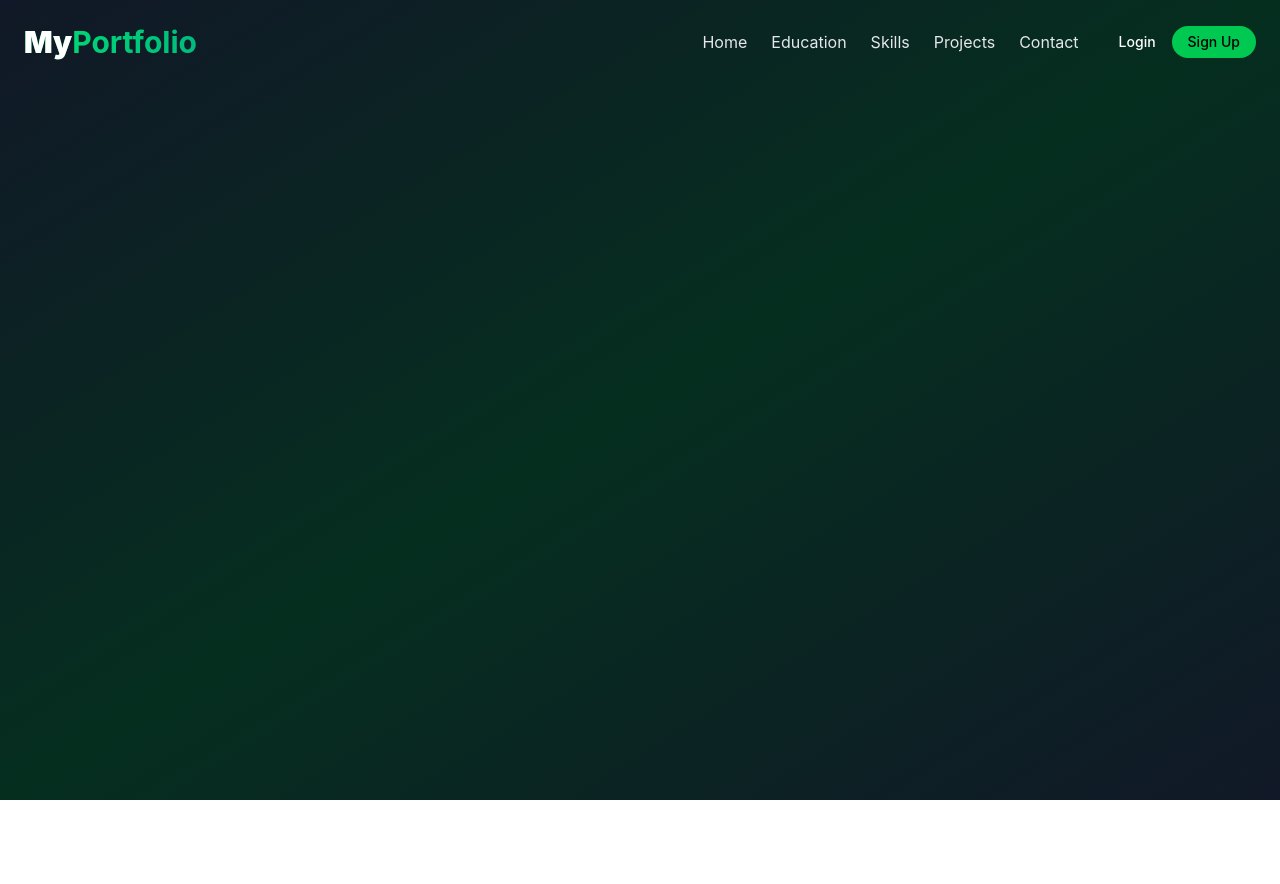
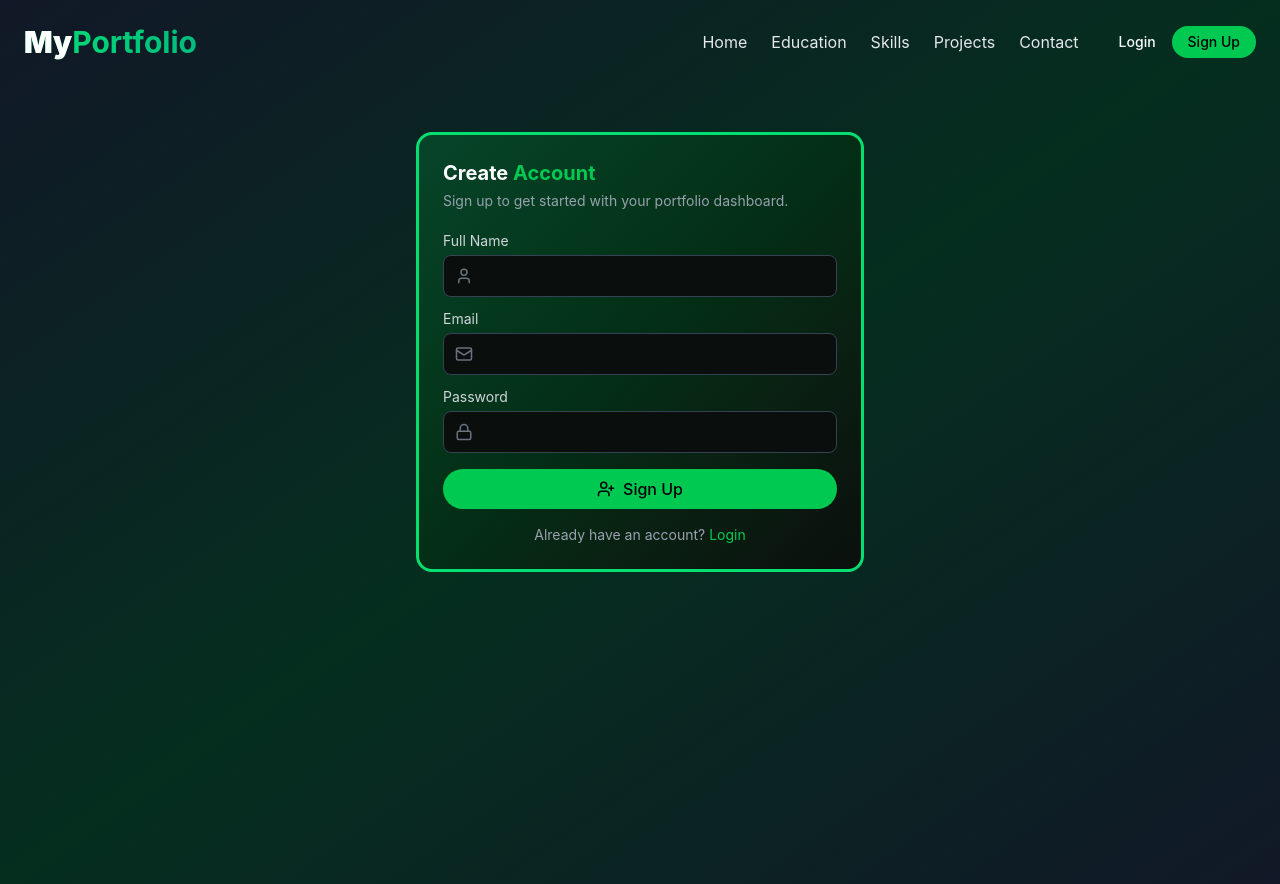
Before and after one commit to beenishishaq2026-iss/Task3-MLBench-MyPortfolio, a React (Vite) app: page /signup in a window 1280 px wide. Before the commit the page ends 800 px from the top, so only its background shows below. Built offline with nearby package versions, Linux system fonts and the light colour scheme.

Commit message:
Add signup page

```diff
--- a/src/App.jsx
+++ b/src/App.jsx
@@ -7,6 +7,7 @@ import Skills from "./components/Skills";
 import Projects from "./components/Projects"
 import Contact from "./components/Contact.jsx";
 import Login from "./pages/Login.jsx";
+import Signup from "./pages/Signup";
 
 function Home(){
   return(
@@ -28,6 +29,7 @@ function App() {
       <Routes>
        <Route path="/" element={<Home />} />
         <Route path="/Login" element={<Login />} />
+        <Route path="/signup" element={<Signup />} />
       </Routes>
     </div>
      </BrowserRouter>
--- /dev/null
+++ b/src/pages/Signup.jsx
@@ -0,0 +1,96 @@
+import { useState } from "react";
+import { User, Mail, Lock, UserPlus } from "lucide-react";
+
+function Signup() {
+  const [formData, setFormData] = useState({
+    name: "",
+    email: "",
+    password: "",
+  });
+
+  const handleChange = (e) => {
+    setFormData({ ...formData, [e.target.name]: e.target.value });
+  };
+
+  const handleSubmit = (e) => {
+    e.preventDefault();
+    console.log("Signup data:", formData);
+  };
+
+  return (
+   <div className="min-h-screen flex items-start justify-center px-4 pt-12 pb-8">
+      <div className="w-full max-w-md bg-gradient-to-br from-green-800/50 via-green-950 to-[#0a0f0d] border-[3px] border-green-400 rounded-2xl p-6">
+        <h1 className="text-xl font-bold text-white mb-1">
+          Create <span className="text-green-500">Account</span>
+        </h1>
+        <p className="text-gray-400 text-sm mb-5">
+          Sign up to get started with your portfolio dashboard.
+        </p>
+
+        <form onSubmit={handleSubmit} className="flex flex-col gap-3">
+          <div>
+            <label className="text-sm text-gray-300 mb-1 block">Full Name</label>
+            <div className="relative">
+              <User className="absolute left-3 top-1/2 -translate-y-1/2 text-gray-500" size={18} />
+              <input
+                type="text"
+                name="name"
+                value={formData.name}
+                onChange={handleChange}
+                className="w-full bg-[#0a0f0d] border border-gray-700 rounded-lg pl-10 pr-4 py-2 text-white focus:outline-none focus:border-green-500 transition-colors"
+                required
+              />
+            </div>
+          </div>
+
+          <div>
+            <label className="text-sm text-gray-300 mb-1 block">Email</label>
+            <div className="relative">
+              <Mail className="absolute left-3 top-1/2 -translate-y-1/2 text-gray-500" size={18} />
+              <input
+                type="email"
+                name="email"
+                value={formData.email}
+                onChange={handleChange}
+                className="w-full bg-[#0a0f0d] border border-gray-700 rounded-lg pl-10 pr-4 py-2 text-white focus:outline-none focus:border-green-500 transition-colors"
+                required
+              />
+            </div>
+          </div>
+
+          <div>
+            <label className="text-sm text-gray-300 mb-1 block">Password</label>
+            <div className="relative">
+              <Lock className="absolute left-3 top-1/2 -translate-y-1/2 text-gray-500" size={18} />
+              <input
+                type="password"
+                name="password"
+                value={formData.password}
+                onChange={handleChange}
+                className="w-full bg-[#0a0f0d] border border-gray-700 rounded-lg pl-10 pr-4 py-2 text-white focus:outline-none focus:border-green-500 transition-colors"
+                required
+              />
+            </div>
+          </div>
+
+          <button
+            type="submit"
+            className="bg-green-500 hover:bg-green-600 text-black font-medium py-2 rounded-full mt-1 transition-colors flex items-center justify-center gap-2"
+          >
+            <UserPlus size={18} />
+            Sign Up
+          </button>
+        </form>
+
+        <p className="text-gray-400 text-sm text-center mt-4">
+          Already have an account?{" "}
+          <a href="/login" className="text-green-500 hover:underline">
+            Login
+          </a>
+        </p>
+      </div>
+    </div>
+  );
+}
+
+export default Signup;
```
